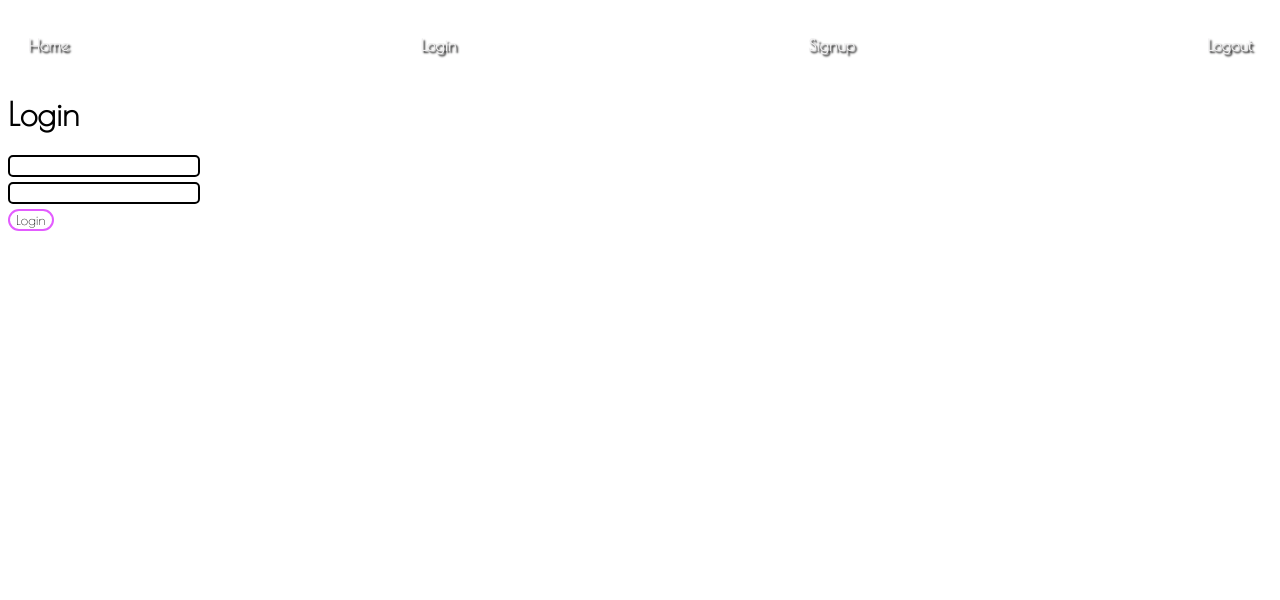
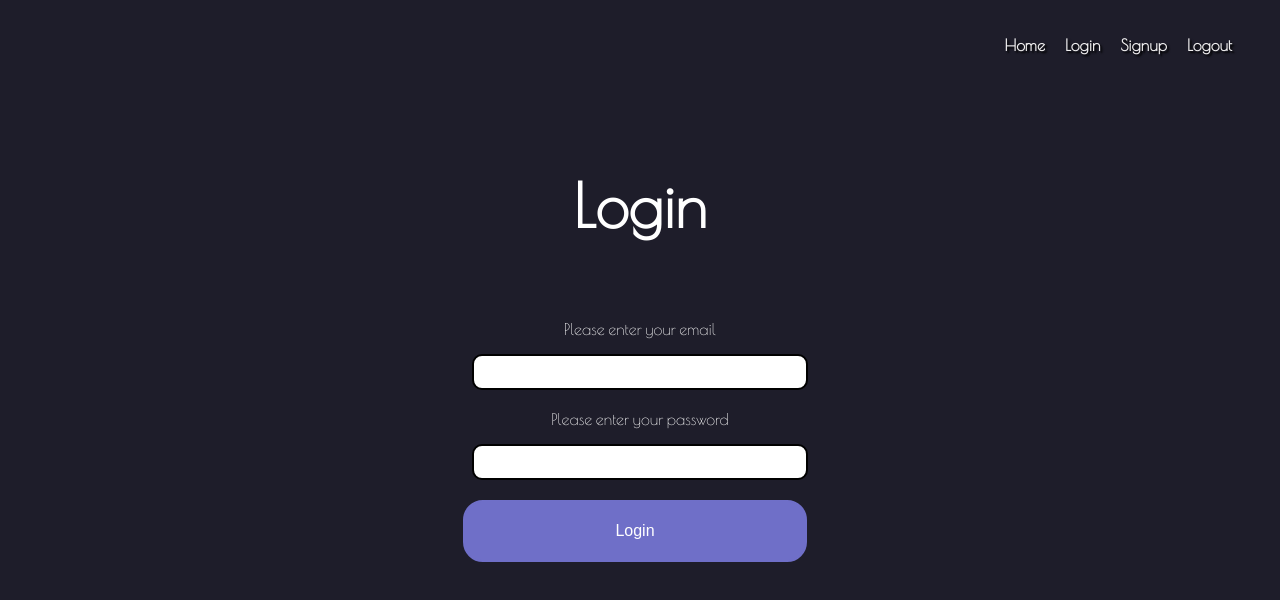
Before and after one commit to mattsuzuki/glowz, a React (Create React App) app: page /login in a window 1280 px wide. Shown: the top 600 px of the page. Built offline with nearby package versions, Linux system fonts and the light colour scheme.

Commit message:
styling2

```diff
--- a/src/components/App.css
+++ b/src/components/App.css
@@ -1,12 +1,39 @@
-/* @tailwind base;
-@tailwind components;
-@tailwind utilities; */
 * {
   font-family: "Indie Flower", cursive;
   font-family: "Poiret One", cursive;
   background-color: #1e1d2a;
 }
 
+input,
+select,
+button,
+textarea {
+  -webkit-appearance: none;
+  -moz-appearance: none;
+  appearance: none;
+  border: none;
+  background: transparent;
+  outline: none;
+  font-family: sans-serif;
+  font-size: 16px;
+}
+
+input[type="email"],
+input[type="text"],
+input[type="password"],
+input[type="search"] {
+  display: block;
+  width: 100%;
+}
+
+a,
+button,
+label,
+input[type="submit"],
+input[type="checkbox"],
+input[type="radio"] {
+  cursor: pointer;
+}
 .App li {
   display: flex;
   list-style: none;
@@ -19,32 +46,68 @@ li a {
 
 .nav-bar {
   display: flex;
-  justify-content: space-between;
+  justify-content: flex-end;
+
   padding: 20px;
   align-items: center;
+}
+h1,
+p {
+  color: white;
 }
 
 .nav-bar a {
   color: #f0eff0;
+  margin-right: 20px;
   font-weight: bolder;
   text-shadow: 2px 2px 2px black;
 }
+.nav-bar a:hover {
+  color: #514f5d;
+}
+/* Login page */
+
+.login-page {
+  text-align: center;
+  padding-top: 40px;
+}
+
+.login-page h1 {
+  text-align: center;
+  padding-bottom: 40px;
+  font-size: 60px;
+}
+
+.login-page input {
+  margin: 10px auto;
+  background-color: white;
+  line-height: 30px;
+  border-radius: 10px;
+  margin-bottom: 20px;
+}
+
+.login-page button {
+  padding: 20px 150px;
+  text-align: center;
+}
+
 /* Notes */
 .note-section {
   color: #f0eff0;
   padding-left: 30px;
   margin-bottom: 20px;
-  border-radius: 15px;
+  border-radius: 20px;
   background-color: #252636;
 }
 
 .notes-section,
 h2,
 h3 {
+  padding-top: 20px;
   max-width: 600px;
   background-color: #252636;
-  color: black;
-  text-shadow: 1px 1px 1px white;
+  color: white;
+  border-radius: 20px;
 }
 
 .notes-header {
@@ -56,14 +119,16 @@ h3 {
 button {
   margin-right: 10px;
   margin-left: auto;
-  margin-bottom: 5px;
-  background-color: white;
-  border: 2px solid #e35cff;
+  margin-bottom: 10px;
+  background-color: #6f6fc8;
+  border: 2px solid #6f6fc8;
+  color: white;
   border-radius: 20px;
+  padding: 10px;
 }
 
 .note-section button:hover {
-  background-color: grey;
+  background-color: #6f6fc8af;
 }
 /* Create Note Form */
 .create-note {
@@ -71,6 +136,7 @@ button {
   color: #f0eff0;
   text-shadow: 2px 2px 2px black;
   background-color: #333242;
+  border-radius: 20px;
 }
 
 .note-form {
@@ -101,10 +167,41 @@ textarea {
   display: flex;
   align-content: center;
   color: black;
+  max-width: 300px;
 }
 
-@media (min-width: 800px) {
+/* Signup Form  */
+
+.signup-form {
+  padding: 25px;
+}
+
+.signup-form input {
+  margin: 0 auto;
+}
+.signup-form h1 {
+  text-align: center;
+  padding-bottom: 35px;
+}
+
+.signup-form button {
+  margin-top: 10px;
+  border-radius: 10px;
+}
+
+/* Update Note Heading */
+
+.update-note {
+  background-color: #1e1d2a;
+}
+
+.up-input {
+  background-color: white;
+  line-height: 60px;
+  border-radius: 10px;
+}
+
+/* @media (min-width: 800px) {
   * {
-    background-color: #fff;
   }
-}
+} */
--- a/src/components/LoginForm.js
+++ b/src/components/LoginForm.js
@@ -18,12 +18,14 @@ export default function LoginForm() {
 
   return (
     <form onSubmit={handleLogin}>
+      <p>Please enter your email</p>
       <input
         onChange={store.updateLoginForm}
         value={store.loginForm.email}
         type="email"
         name="email"
       />
+      <p>Please enter your password</p>
       <input
         onChange={store.updateLoginForm}
         value={store.loginForm.password}
--- a/src/components/UpdateForm.js
+++ b/src/components/UpdateForm.js
@@ -1,5 +1,4 @@
 import notesStore from "../stores/notesStore";
-
 
 export default function UpdateForm() {
   const store = notesStore();
@@ -7,10 +6,11 @@ export default function UpdateForm() {
   if (!store.UpdateForm._id) return <></>;
 
   return (
-        <div>
-          <h2>Update Note</h2>
+    <div className="update-main">
+      <h2 className="update-note">Update Note</h2>
       <form onSubmit={store.updateNote}>
         <input
+          className="up-input"
           onChange={store.handleUpdateFieldChange}
           value={store.UpdateForm.title}
           name="title"
@@ -23,4 +23,5 @@ export default function UpdateForm() {
         <button type="submit">Update</button>
       </form>
     </div>
-      )};
+  );
+}
--- a/src/pages/LoginPage.js
+++ b/src/pages/LoginPage.js
@@ -1,9 +1,10 @@
 import LoginForm from "../components/LoginForm";
+import SignupForm from "../components/SignupForm";
 
 export default function LoginPage() {
   return (
-    <div>
-      <h1 className="text-xl font-bold"> Login</h1>
+    <div className="login-page">
+      <h1> Login</h1>
       <LoginForm />
     </div>
   );
--- a/src/pages/SignupPage.js
+++ b/src/pages/SignupPage.js
@@ -3,7 +3,7 @@ import SignupForm from "../components/SignupForm";
 
 export default function SignupPage() {
   return (
-    <div>
+    <div className="signup-form">
       <h1>Signup</h1>
       <SignupForm />
     </div>
```
Lines whose indentation alone changed are shown as unchanged.
